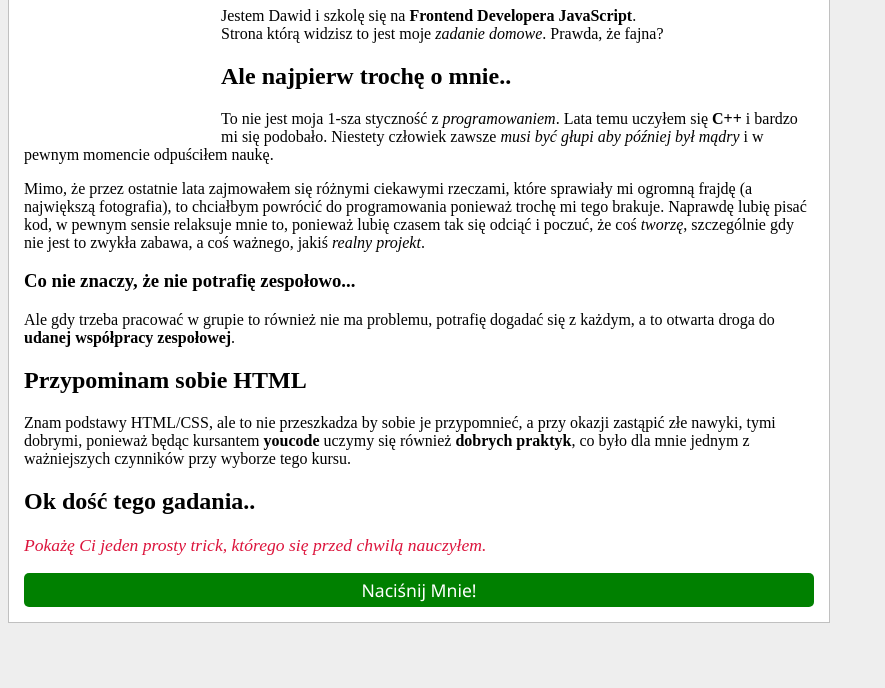
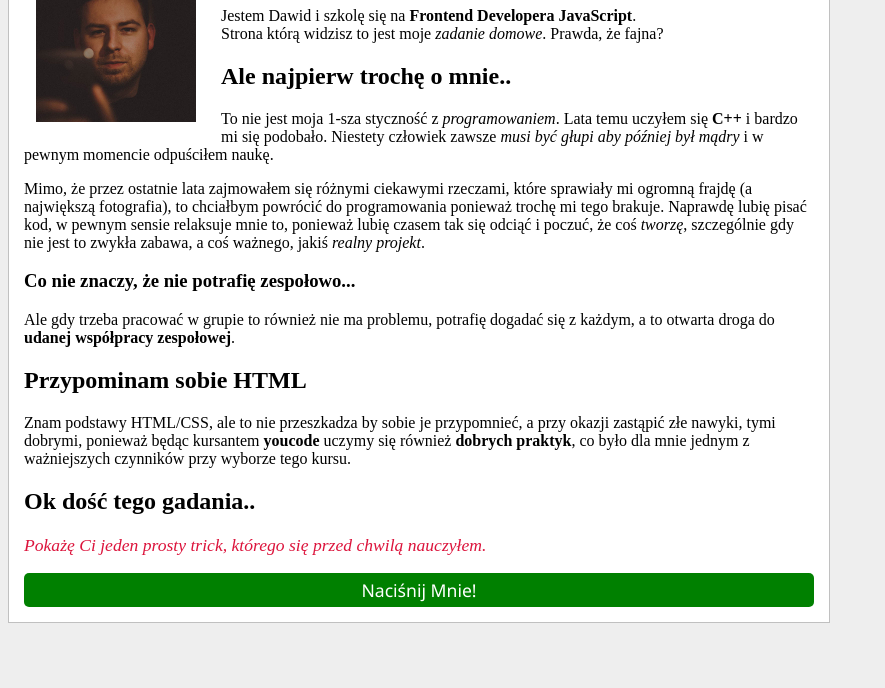
Before and after one commit to dawidHm/homepage, a plain HTML site: page index.html in a window 1280 px wide. Shown: the part 112-800 px from the top of the page, without its empty margins (0-885 px from the left). Drawn offline with Linux system fonts and the light colour scheme.

Commit message:
image src changed

```diff
--- a/index.html
+++ b/index.html
@@ -12,7 +12,7 @@
 
 <body>
     <div class="tresc">
-        <img class="avatar" src="../images/IMG_0010-320.jpg" alt="kursant - Dawid">
+        <img class="avatar" src="../images/dawid.jpg" alt="kursant - Dawid">
         <h1 class="naglowek">Cześć!</h1>
         <p class="wstep">Jestem Dawid i szkolę się na <strong>Frontend Developera JavaScript</strong>. <br> Strona
             którą widzisz to jest moje <em>zadanie domowe</em>. Prawda, że fajna?
```
